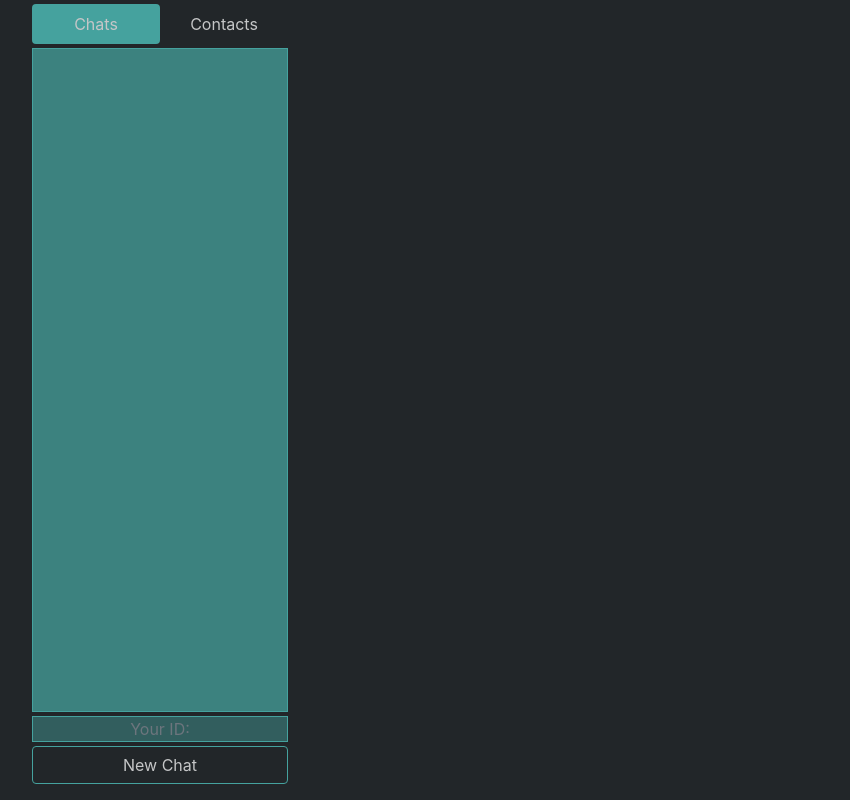
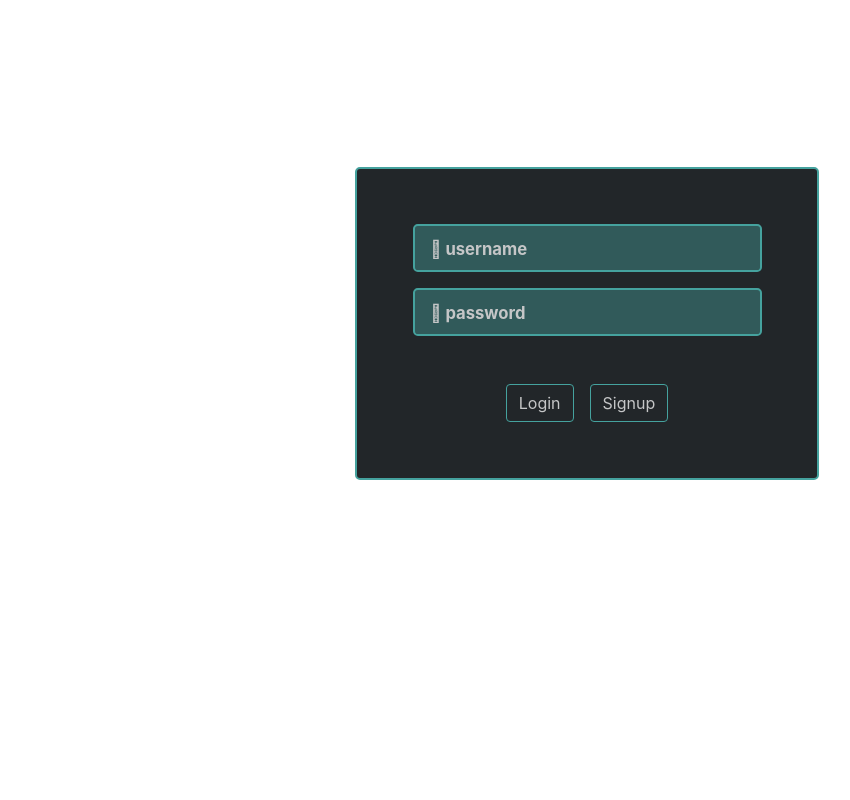
Before and after one commit to Tinashe-Muchie/Chat-Room, a React (Create React App) app in the folder main/client/: page / in a window 1280 px wide. Shown: the whole page, without its empty margins (53-903 px from the left). Built offline with nearby package versions, Linux system fonts and the light colour scheme.

Commit message:
app  modifications- id

```diff
--- a/main/client/src/App.js
+++ b/main/client/src/App.js
@@ -1,16 +1,20 @@
-import React from 'react';
+import React, {useState} from 'react';
 import GlobalContext from './Components/Chat-Area/Context/GlobalContext'
 import './App.css';
-//import Signup from './Components/Login/Signup'
+import Signup from './Components/Login/Signup'
 import ChatArea from './Components/Chat-Area/ChatArea'
 
 function App() {
 
+  const [id, setId] = useState()
+
   return (
     <div className="App">
       <GlobalContext>
-        <ChatArea />
-        {/*<Signup />*/}
+        { id
+          ? <ChatArea id={id} />
+          : <Signup onIdSubmit={setId} />
+        }
       </GlobalContext>
     </div>
   );
```
